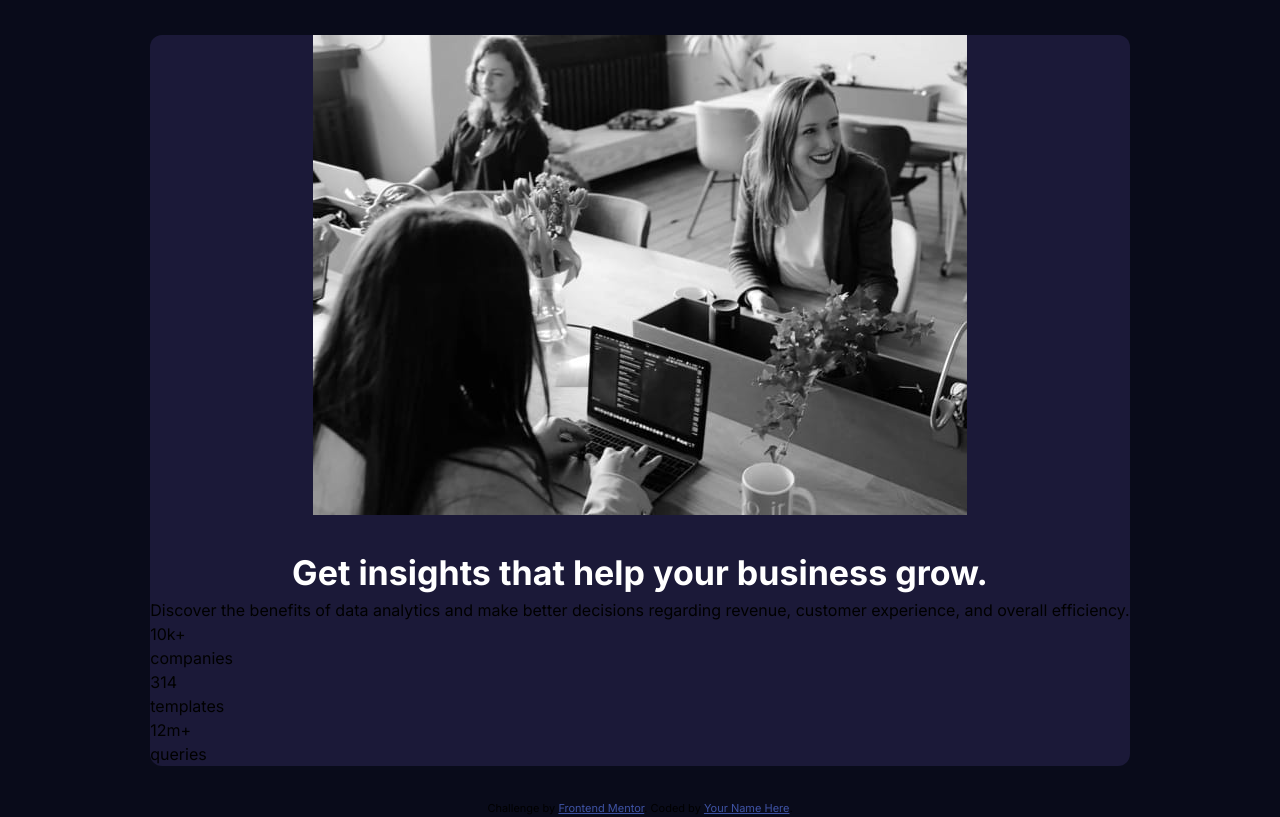
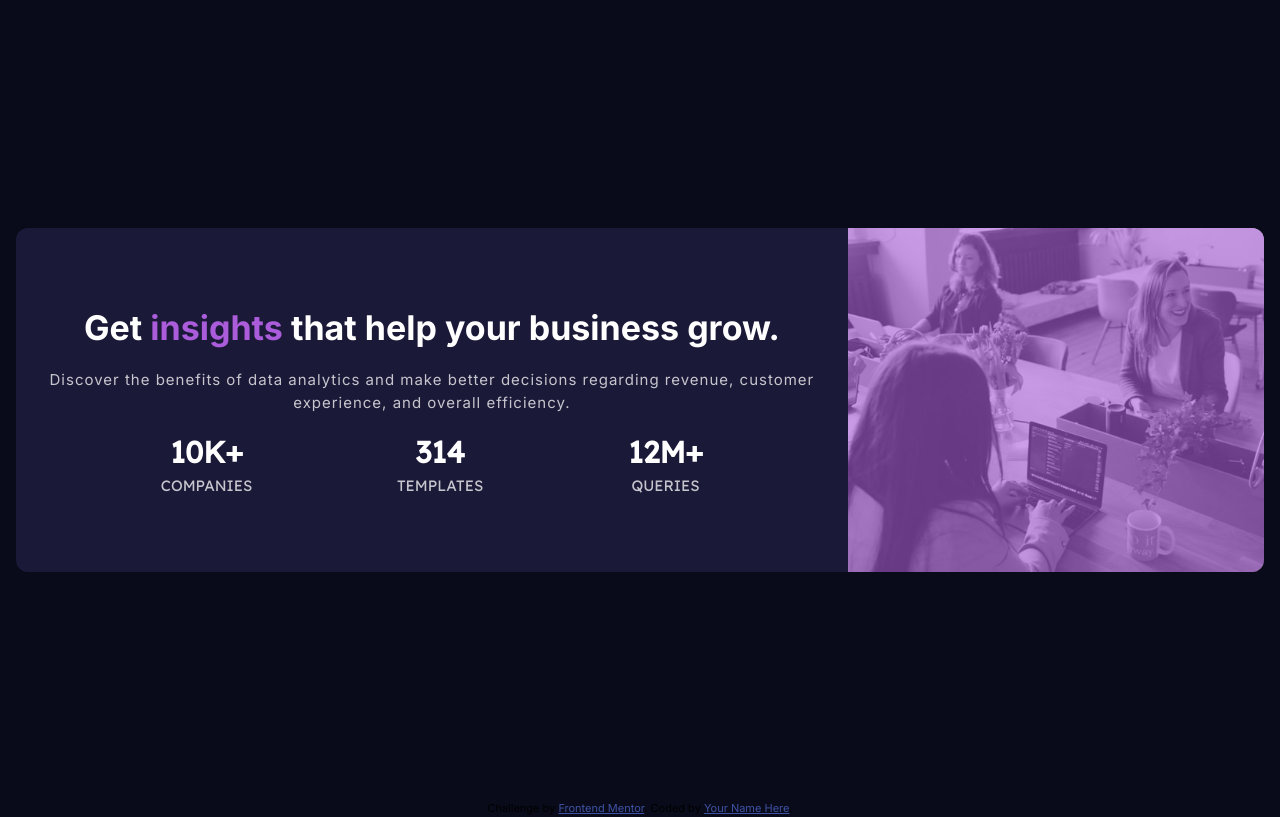
Before and after one commit to FelipinDR/frontendmentor05, a plain HTML site: page index.html in a window 1280 px wide. Drawn offline with Linux system fonts and the light colour scheme.

Commit message:
Finished project

```diff
--- a/index.html
+++ b/index.html
@@ -19,17 +19,28 @@
 <body>
   <main>
     <div class="container">
+      <div class="pic">
     <picture>
+      <source srcset="images/image-header-desktop.jpg">
       <img src="images/image-header-mobile.jpg" alt="">
     </picture>
+  </div>
     <div class="content">
-  <h1 class="title">Get insights that help your business grow.</h1>
+  <h1 class="title">Get <span>insights</span> that help your business grow.</h1>
 
-  <p>Discover the benefits of data analytics and make better decisions regarding revenue, customer
+  <p class="information">Discover the benefits of data analytics and make better decisions regarding revenue, customer
   experience, and overall efficiency.</p>
-  <p>10k+</p><p>companies</p>
-  <p>314 </p><p>templates</p>
-  <p>12m+ </p><p>queries</p>
+  <div class="info">
+    <div>
+  <p class="centered-info number">10k+</p><p class="centered-info info">companies</p>
+</div>
+  <div>
+  <p class="centered-info number">314 </p><p class="centered-info info">templates</p>
+</div>
+<div>
+  <p class="centered-info number">12m+ </p><p class="centered-info info">queries</p>
+</div>
+  </div>
 </div>
 </div>
 </main>
--- a/style.css
+++ b/style.css
@@ -83,3 +83,61 @@ main{
     font-size: 34px;
     margin-top: 2rem;
 }
+.title span{
+    color:var(--violet);
+}
+.information{
+    text-align: center;
+    letter-spacing: 1px;
+    padding: 1rem;
+}
+p{
+    font-size: 15px;
+    color:var(--white-p)
+}
+.centered-info{
+    text-align: center;
+}
+.number{
+    color: var(--white);
+    font-size: 30px;
+    font-weight: 700;
+}
+.info{
+    text-transform: uppercase;
+    margin-bottom: 1rem;
+    font-family: 'Lexend Deca', sans-serif;
+}
+.pic{
+    position: relative;
+}
+.pic::after{
+    position: absolute;
+    content: '';
+    height: 100%;
+    width: 100%;
+    left: 0;
+    top: 0;
+    background-color: hsla(277, 64%, 61%, 0.6);
+}
+@media (min-width: 600px){
+    .container{
+        display: flex;
+        flex-direction: row-reverse;
+        width: ;
+    }
+    .pic{
+        position: relative;
+        height:100%;
+
+    }
+    picture,img{
+        height:100% ;
+    }
+    .info{
+        display: flex;
+        justify-content: space-evenly;
+        align-items: center;
+        display: column;
+    }
+}
```
